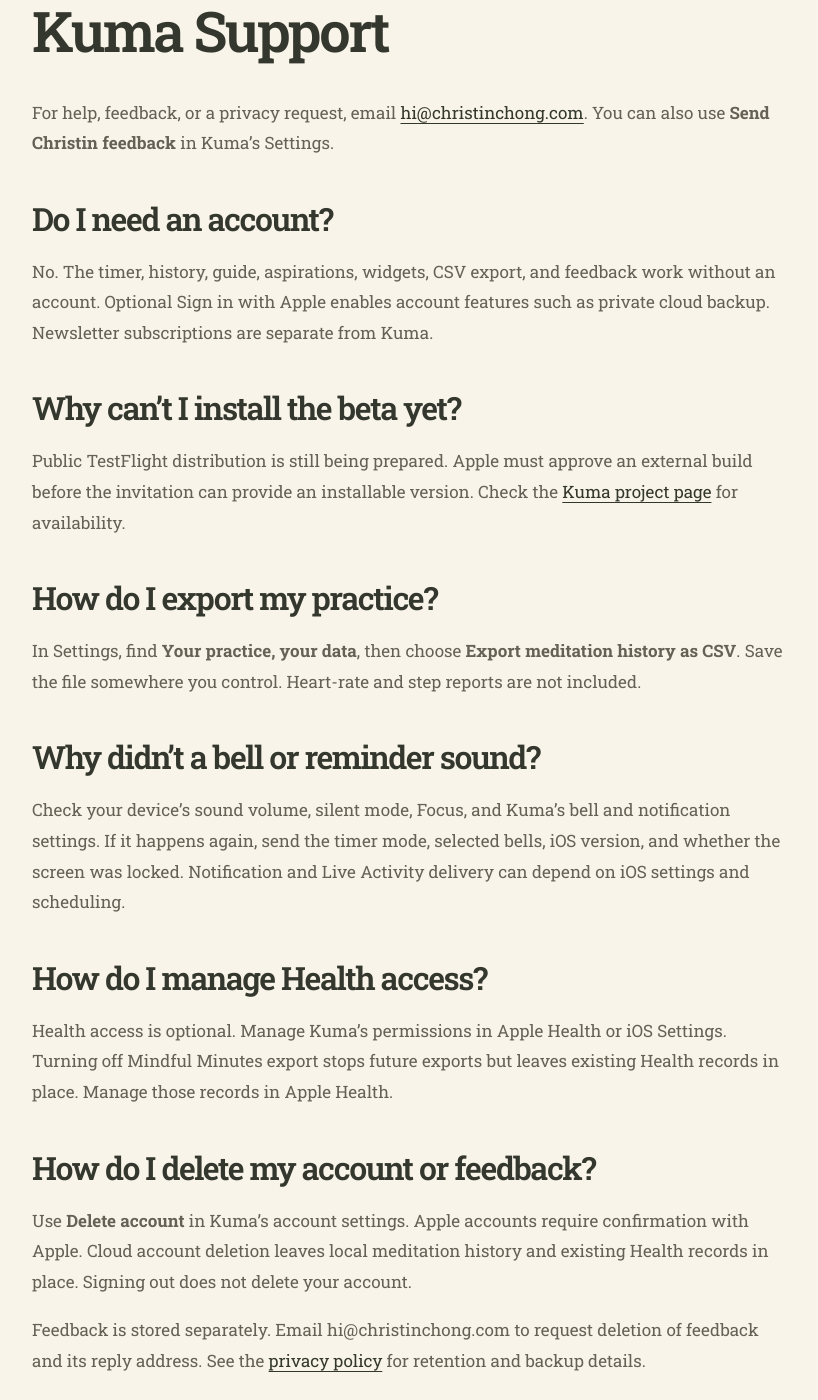
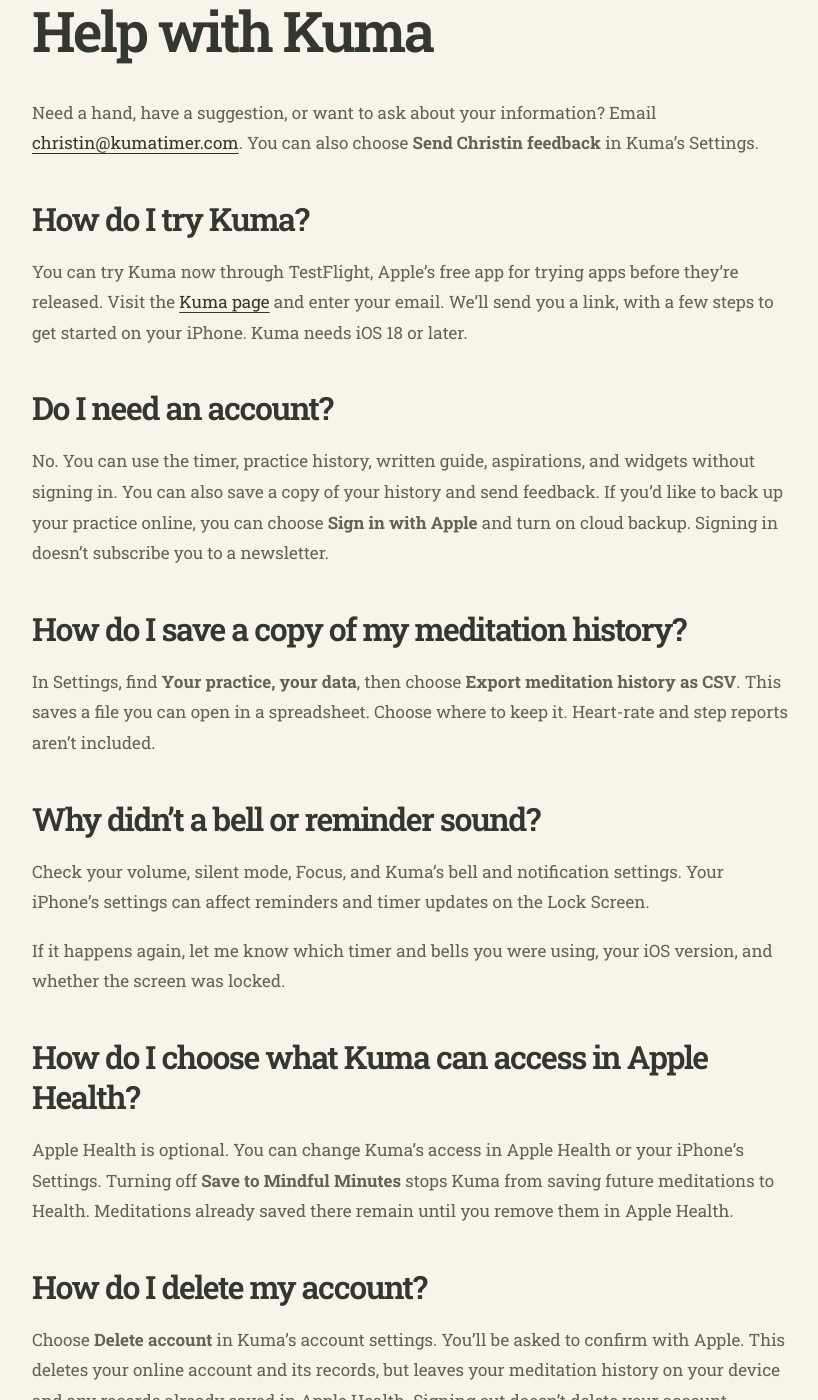
Before and after one commit to codestin/christinweb, a Jekyll site: the page built from _pages/kuma/support.md, in a window 1280 px wide and 1400 px high, scrolled down 230 px. Shown: the whole window, without its empty margins (228-1046 px from the left). Built offline with Jekyll 4.4.1, drawn with Linux system fonts in a browser that asks for light colours; some of the changed text lies outside the part shown.

Commit message:
Make Kuma website language clearer and more personal

```diff
--- a/_pages/kuma/privacy.md
+++ b/_pages/kuma/privacy.md
@@ -6,54 +6,85 @@
 eyebrow: Kuma / Privacy
 ---
 
-Effective November 1, 2026
+Effective November 2, 2026
 
-Kuma is provided by Chong Consulting LLC. Contact Christin Chong at hi@christinchong.com about privacy, support, or deletion requests.
+Kuma is provided by Chong Consulting LLC. For privacy questions, help, or requests to delete your information, contact Christin Chong at [christin@kumatimer.com](mailto:christin@kumatimer.com).
 
-## Practice without an account
+## Using Kuma without an account
 
-You can use Kuma’s timer, meditation guide, history, aspirations, and widgets without signing in. Session history and preferences are stored on your device. The iPhone app, its widgets, and the paired Apple Watch app share the information needed to display and record your practice. Exporting a CSV creates a file you control; Kuma does not automatically send that file to us.
+You can use the timer, meditation guide, history, aspirations, and widgets without signing in. Your meditation history and settings stay on your device. The iPhone app, its widgets, and your paired Apple Watch share the information needed to show and record your practice.
 
-## Optional account and cloud practice
+If you save your history as a CSV file, you choose where it goes. A CSV is a file you can open in a spreadsheet. Kuma doesn’t automatically send that file to us.
 
-If you choose Sign in with Apple, our authentication provider, Supabase, processes your account identifier and the email address Apple supplies, which may be an Apple private relay address. Kuma stores your chosen display name and account preferences.
+## Optional accounts and backup
 
-Cloud backup is optional. When enabled, it includes earlier meditation sessions: identifiers, dates, start/end times, duration, posture, recorded meditation segments, and time zone. These meditation records are associated with your account. Heart-rate samples, step reports, and Apple Health export status are not included in cloud backup.
+If you choose **Sign in with Apple**, Supabase, the service that handles Kuma accounts, receives your account identifier and the email address Apple supplies. This may be a private forwarding address from Apple. Kuma also stores the display name and account settings you choose.
 
-Friend sharing is a separate choice. Accepted friends can see your chosen display name, recent practice summaries, and acknowledgments; practice duration is shared only if you enable it. Earlier private backups are excluded from friend sharing. Removing a friend stops shared summaries for that relationship. New friend invitation creation is disabled in the current public-beta candidate.
+Cloud backup is optional. If you turn it on, it includes your earlier meditations as well as new ones. The backup contains session identifiers, dates, start and end times, duration, posture, recorded parts of each meditation, and time zone. These records are linked to your account. Heart-rate readings, step reports, and whether a meditation has been saved to Apple Health aren’t included.
 
-If you enable bow notifications, Kuma registers a device notification token with its backend and uses Apple Push Notification service to deliver them. Operating-system notification settings also apply.
+## Sharing with friends
 
-## Apple Health and Watch
+Sharing with friends is a separate choice. Friends you’ve accepted can see your chosen display name, recent practice summaries, and acknowledgments. They can see how long you meditated only if you choose to share that. Earlier private backups aren’t shared with friends. Removing a friend stops sharing summaries with that person. You can’t create new friend invitations in the current early version of Kuma.
 
-Health access is optional and controlled by Apple’s permission screens. Kuma can save completed meditations as Mindful Minutes and read steps and heart rate to show meditation reports. These sensor reports remain on your devices and are not sent to our cloud service or included in CSV exports. Apple manages Health storage and synchronization according to your Apple settings. Disabling Health export or deleting a Kuma account does not erase existing Health records; manage those in Apple Health.
+If you turn on bow notifications, Kuma stores a device notification token: an address Apple uses to deliver notifications to your device. Kuma uses Apple’s notification service to send them. Your device’s notification settings also apply.
 
-## Feedback and support
+## Apple Health and Apple Watch
 
-Sending feedback is optional. When you tap Send, Kuma sends your message, required reply email, app version, the screen from which you opened feedback, a submission identifier, and a random installation identifier to Supabase. The installation identifier helps prevent repeated or abusive submissions; it is not used for advertising. Feedback is copied to a private GitHub archive and emailed to the developer through Resend. Your meditation history and Health reports are not attached automatically. Please avoid including sensitive information in your message that you do not want the developer to receive.
+Access to Apple Health is optional. Apple asks you to choose what Kuma can read and save. Kuma can save completed meditations as Mindful Minutes and read step counts and heart rate to show reports for your meditations.
 
-## Service providers and external links
+These reports stay on your devices. They aren’t sent to our online backup service or included in downloaded CSV files. Apple manages the storage and sharing of Health information across your devices according to your Apple settings.
 
-We use Supabase for accounts, cloud practice, and feedback; GitHub for the private feedback archive; Resend for feedback email and beta installation instructions and updates; and Apple for sign-in, Health, notifications, and TestFlight distribution. Service providers may process operational information, such as IP addresses and request logs, to deliver and protect their services. Data may be processed outside your country.
+Turning off saving to Apple Health, or deleting your Kuma account, doesn’t remove records already saved in Health. You can manage those records in Apple Health.
 
-Kuma has no advertising or cross-app tracking SDK. We do not sell your personal information or use Health information for advertising. Opening an external Substack support link takes you to a separate service governed by its own privacy policy. Newsletter subscriptions are separate from Kuma.
+## Sending feedback and asking for help
 
-During the beta, Apple TestFlight may collect crash reports, usage information, and feedback and share them with us under Apple’s TestFlight terms and privacy disclosures.
+Sending feedback is optional. When you tap Send, Kuma sends Supabase your message, the required email address for replies, your app version, the screen you sent feedback from, a submission identifier, and a random identifier for your installation of Kuma. That random identifier helps prevent repeated or abusive submissions. It isn’t used for advertising.
 
-## Retention and deletion
+Feedback is copied to a private GitHub archive and emailed to the developer through Resend. Your meditation history and Health reports aren’t automatically attached. Please leave out sensitive information you don’t want the developer to receive.
 
-Local practice stays on your device until you remove it. In-app account deletion removes your active cloud account, cloud practice records, friendships, invitations, and registered notification tokens; it leaves local practice and existing Apple Health records in place. Signing out is not account deletion.
+## Services Kuma uses
 
-Feedback is stored separately from your optional Kuma account and is not deleted by deleting that account. The current feedback system does not automatically expire submitted feedback. Contact hi@christinchong.com to request deletion of feedback and associated reply information from the active database, private archive, and developer mailbox. Provider backups, security logs, and records required by law may remain under the applicable retention requirements; deletion is not a promise of immediate removal from every backup.
+Kuma uses:
+
+- **Supabase** for accounts, online practice records, and feedback.
+- **GitHub** for a private archive of feedback.
+- **Resend** for feedback emails, links to try Kuma, and updates during testing.
+- **Apple** for sign-in, Health, notifications, and TestFlight.
+
+These providers may process information such as IP addresses and request logs to run and protect their services. Information may be processed outside your country.
+
+Kuma doesn’t include software for advertising or tracking you across apps. We don’t sell your personal information or use Health information for advertising. If you open a Substack support link, you’re visiting a separate service with its own privacy policy. Newsletter subscriptions are separate from Kuma.
+
+While you’re using an early version through TestFlight, Apple may collect crash reports, usage information, and feedback and share them with us under its TestFlight terms and privacy disclosures.
+
+## How long we keep information
+
+Your local practice records stay on your device until you remove them.
+
+Deleting your account in Kuma removes your active online account, backed-up practice records, friendships, invitations, and registered notification tokens. It leaves your local practice history and existing Apple Health records in place. Signing out doesn’t delete your account.
+
+Feedback is stored separately and isn’t deleted when you delete your account. The current feedback system doesn’t automatically delete old submissions. To ask us to delete feedback and the email address you supplied, contact [christin@kumatimer.com](mailto:christin@kumatimer.com). This request covers the active database, private archive, and developer mailbox.
+
+Copies may remain in provider backups, security logs, or records we’re required by law to keep. Deletion doesn’t mean every backup copy disappears immediately.
 
 ## Your choices
 
-You can practice without an account, decline Health permissions, leave cloud backup and sharing off, disable notifications, export your history, delete your account, or contact us about access, correction, and deletion. Privacy rights depend on your location. We will update this policy when Kuma’s data practices change and show the effective date above.
+You can use Kuma without an account, decline Health access, leave backup and sharing off, turn off notifications, save a copy of your history, or delete your account. You can also contact us to ask to see, correct, or delete your information. Your privacy rights depend on where you live.
 
-[Back to Kuma](/kuma/) · [Support](/kuma/support/)
+We’ll update this policy when Kuma’s data practices change and show the effective date above.
 
 <span id="beta-waitlist"></span>
 
-## Beta installation emails
+## Emails about trying Kuma
 
-If you request beta installation instructions on this website, Chong Consulting LLC collects your email address and your consent to receive Kuma installation instructions and beta updates. This signup is separate from the app and does not subscribe you to Christin’s newsletter. Netlify processes the signup request, and Resend stores your email address and subscription status and delivers beta updates. These providers may process request information to operate and protect the service. We use the list to send beta availability and installation updates, not advertising for other products. We retain it while the beta invitation program is active, then delete it when no longer needed for that purpose. You can unsubscribe using the link in any beta update email. To request deletion, email [hi@christinchong.com](mailto:hi@christinchong.com) with “Kuma beta list” in the subject. Earlier submissions collected through Netlify Forms may remain there until migrated or deleted. See [Resend’s privacy policy](https://resend.com/legal/privacy-policy) and [Netlify’s privacy policy](https://www.netlify.com/privacy/) for their handling of service data.
+When you ask for a link to try Kuma, Chong Consulting LLC collects your email address and your consent to receive the link and updates while the app is being tested. This is separate from using the app and doesn’t subscribe you to Christin’s newsletter.
+
+Netlify handles the signup form. Resend stores your email address and subscription status and sends the emails. These providers may also process request information to run and protect the service.
+
+We use this list for emails about trying Kuma and updates during testing, not to advertise other products. We keep it while the testing invitation program is active, then delete it when it’s no longer needed for that purpose.
+
+You can unsubscribe using the link in any Kuma update email. To ask us to delete your information from the list, email [christin@kumatimer.com](mailto:christin@kumatimer.com) with “Kuma beta list” in the subject. Earlier signups collected through Netlify Forms may remain there until moved or deleted.
+
+See [Resend’s privacy policy](https://resend.com/legal/privacy-policy) and [Netlify’s privacy policy](https://www.netlify.com/privacy/) for how those services handle information.
+
+[Back to Kuma](/kuma/) · [Support](/kuma/support/)
--- a/_pages/kuma/support.md
+++ b/_pages/kuma/support.md
@@ -1,41 +1,45 @@
 ---
 layout: kuma
 kuma_document: true
-title: Kuma Support
+title: Help with Kuma
 permalink: /kuma/support/
 eyebrow: Kuma / Support
 ---
 
-For help, feedback, or a privacy request, email [hi@christinchong.com](mailto:hi@christinchong.com). You can also use **Send Christin feedback** in Kuma’s Settings.
+Need a hand, have a suggestion, or want to ask about your information? Email [christin@kumatimer.com](mailto:christin@kumatimer.com). You can also choose **Send Christin feedback** in Kuma’s Settings.
+
+## How do I try Kuma?
+
+You can try Kuma now through TestFlight, Apple’s free app for trying apps before they’re released. Visit the [Kuma page](/kuma/#beta) and enter your email. We’ll send you a link, with a few steps to get started on your iPhone. Kuma needs iOS 18 or later.
 
 ## Do I need an account?
 
-No. The timer, history, guide, aspirations, widgets, CSV export, and feedback work without an account. Optional Sign in with Apple enables account features such as private cloud backup. Newsletter subscriptions are separate from Kuma.
+No. You can use the timer, practice history, written guide, aspirations, and widgets without signing in. You can also save a copy of your history and send feedback. If you’d like to back up your practice online, you can choose **Sign in with Apple** and turn on cloud backup. Signing in doesn’t subscribe you to a newsletter.
 
-## Why can’t I install the beta yet?
+## How do I save a copy of my meditation history?
 
-Public TestFlight distribution is still being prepared. Apple must approve an external build before the invitation can provide an installable version. Check the [Kuma project page](/kuma/) for availability.
-
-## How do I export my practice?
-
-In Settings, find **Your practice, your data**, then choose **Export meditation history as CSV**. Save the file somewhere you control. Heart-rate and step reports are not included.
+In Settings, find **Your practice, your data**, then choose **Export meditation history as CSV**. This saves a file you can open in a spreadsheet. Choose where to keep it. Heart-rate and step reports aren’t included.
 
 ## Why didn’t a bell or reminder sound?
 
-Check your device’s sound volume, silent mode, Focus, and Kuma’s bell and notification settings. If it happens again, send the timer mode, selected bells, iOS version, and whether the screen was locked. Notification and Live Activity delivery can depend on iOS settings and scheduling.
+Check your volume, silent mode, Focus, and Kuma’s bell and notification settings. Your iPhone’s settings can affect reminders and timer updates on the Lock Screen.
 
-## How do I manage Health access?
+If it happens again, let me know which timer and bells you were using, your iOS version, and whether the screen was locked.
 
-Health access is optional. Manage Kuma’s permissions in Apple Health or iOS Settings. Turning off Mindful Minutes export stops future exports but leaves existing Health records in place. Manage those records in Apple Health.
+## How do I choose what Kuma can access in Apple Health?
 
-## How do I delete my account or feedback?
+Apple Health is optional. You can change Kuma’s access in Apple Health or your iPhone’s Settings. Turning off **Save to Mindful Minutes** stops Kuma from saving future meditations to Health. Meditations already saved there remain until you remove them in Apple Health.
 
-Use **Delete account** in Kuma’s account settings. Apple accounts require confirmation with Apple. Cloud account deletion leaves local meditation history and existing Health records in place. Signing out does not delete your account.
+## How do I delete my account?
 
-Feedback is stored separately. Email hi@christinchong.com to request deletion of feedback and its reply address. See the [privacy policy](/kuma/privacy/) for retention and backup details.
+Choose **Delete account** in Kuma’s account settings. You’ll be asked to confirm with Apple. This deletes your online account and its records, but leaves your meditation history on your device and any records already saved in Apple Health. Signing out doesn’t delete your account.
 
-## Reporting a bug
+## How do I delete feedback I’ve sent?
 
-Please include your device, iOS version, Kuma version, the steps that led to the problem, and what you expected. Screenshots are useful if they do not reveal information you want to keep private. TestFlight also lets you send beta feedback.
+Feedback is stored separately from your account. Email [christin@kumatimer.com](mailto:christin@kumatimer.com) to ask me to delete your feedback and the email address you provided for replies. The [privacy policy](/kuma/privacy/) explains what happens to stored copies and backups.
+
+## Something isn’t working. What should I send you?
+
+Tell me which device you’re using, your iOS and Kuma versions, what you did, and what you expected to happen. A screenshot can help, as long as it doesn’t show anything you’d rather keep private. You can send feedback from Kuma’s Settings or through TestFlight.
 
 [Back to Kuma](/kuma/) · [Privacy policy](/kuma/privacy/)
--- a/_pages/kuma/thanks.html
+++ b/_pages/kuma/thanks.html
@@ -1,7 +1,7 @@
 ---
 layout: kuma
-title: Thanks for making a little room
-description: Your Kuma beta signup has been received.
+title: Check your inbox
+description: Your link to try Kuma is on its way.
 permalink: /kuma/thanks/
 ---
-<section class="wrap section thanks"><p class="eyebrow">Kuma on TestFlight</p><h1>Check your inbox.</h1><p class="intro">Your Kuma installation instructions are on their way.</p><p>Look for an email from Christin at Kuma (christin@kumatimer.com). If it doesn’t arrive in a few minutes, check your spam folder. You can also install now: open the link on your iPhone, install Apple’s free TestFlight app if needed, then tap Accept and Install for Kuma.</p><a class="button" href="https://testflight.apple.com/join/4cvCeECw">Install Kuma on TestFlight <span aria-hidden="true">↗</span></a></section>
+<section class="wrap section thanks"><p class="eyebrow">Come try Kuma</p><h1>Check your inbox.</h1><p class="intro">Your link to try Kuma is on its way.</p><p>Look for an email from Christin at Kuma (christin@kumatimer.com). If it doesn’t arrive in a few minutes, check your spam folder. Questions? Email <a href="mailto:christin@kumatimer.com">christin@kumatimer.com</a>.</p><p>On your iPhone? You can also get started here:</p><a class="button" href="https://testflight.apple.com/join/4cvCeECw">Open in TestFlight <span aria-hidden="true">↗</span></a><ol><li>Get Apple’s free TestFlight app if you don’t have it yet.</li><li>Open the Kuma link, then tap Accept and Install.</li><li>Open Kuma and begin whenever you’re ready.</li></ol></section>
```
Also changed, not shown: docs/kuma-website.md (+8 -0 lines).
